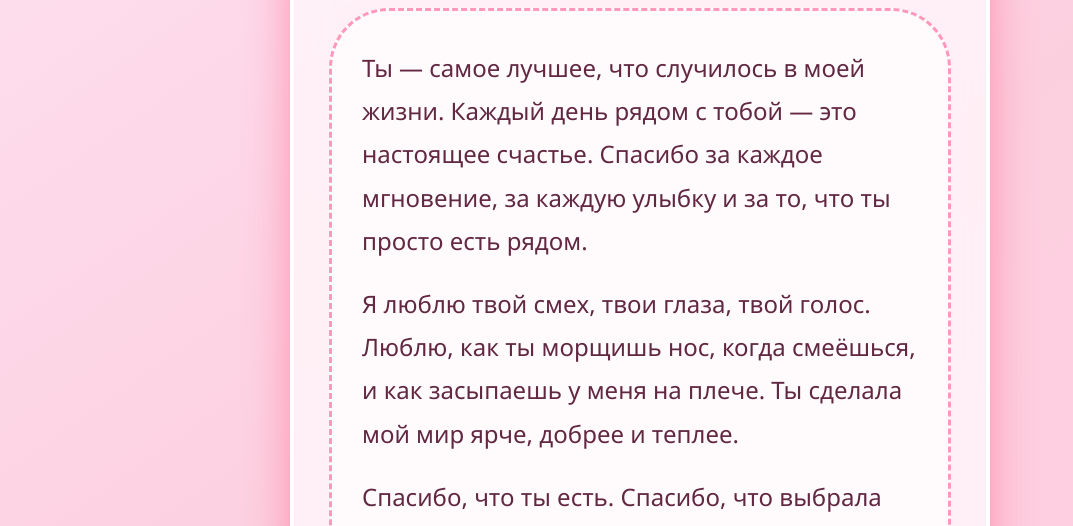
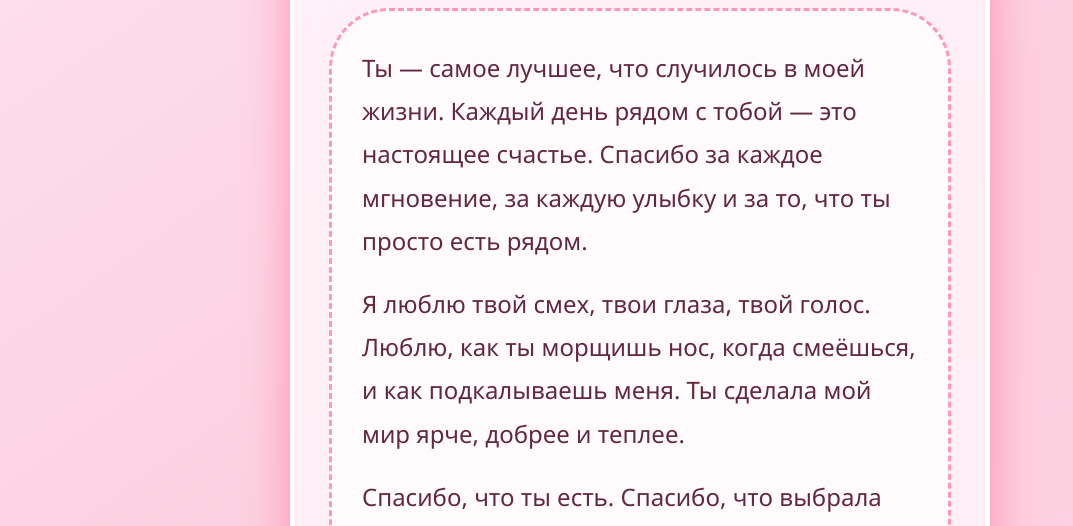
Before and after one commit to EH0Too/EH0Too.github.io, a plain HTML site: page page4.html in a window 1280 px wide. Shown: the part 240-766 px from the top of the page, without its empty margins (0-1073 px from the left). Drawn offline with Linux system fonts and the light colour scheme.

Commit message:
Update page4.html

```diff
--- a/page4.html
+++ b/page4.html
@@ -108,7 +108,7 @@
         <h1>С 8 Марта!</h1>
         <div class="big-message">
             <p>Ты — самое лучшее, что случилось в моей жизни. Каждый день рядом с тобой — это настоящее счастье. Спасибо за каждое мгновение, за каждую улыбку и за то, что ты просто есть рядом.</p>
-            <p>Я люблю твой смех, твои глаза, твой голос. Люблю, как ты морщишь нос, когда смеёшься, и как засыпаешь у меня на плече. Ты сделала мой мир ярче, добрее и теплее.</p>
+            <p>Я люблю твой смех, твои глаза, твой голос. Люблю, как ты морщишь нос, когда смеёшься, и как подкалываешь меня. Ты сделала мой мир ярче, добрее и теплее.</p>
             <p>Спасибо, что ты есть. Спасибо, что выбрала меня. Обещаю делать тебя счастливой каждый день.</p>
             <div class="heart-row">❤️🧡💛💚💙💜</div>
         </div>
```
